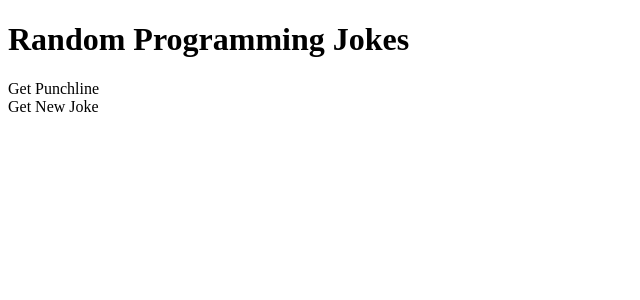
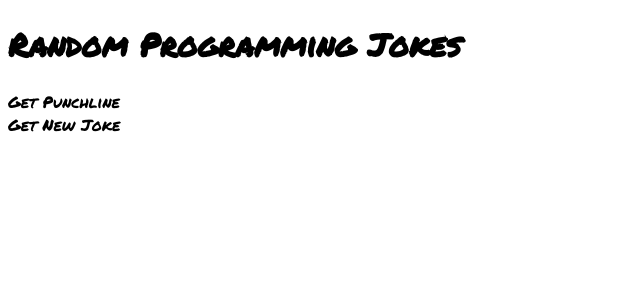
Before and after one commit to JLowe-N/JLowenPortfolioSite, a Django app: page /jokepage in a window 1280 px wide. Shown: the top 300 px of the page, without its empty margins (0-640 px from the left). Run offline with Django 3.2, Linux system fonts and the light colour scheme.

Commit message:
Add font stack

```diff
--- a/portfolioapp/static/portfolioapp/css/jokepage.css
+++ b/portfolioapp/static/portfolioapp/css/jokepage.css
@@ -0,0 +1,3 @@
+body {
+    font-family: 'Permanent Marker', 'Roboto', cursive;
+}
--- a/portfolioapp/templates/portfolioapp/jokepage.html
+++ b/portfolioapp/templates/portfolioapp/jokepage.html
@@ -5,6 +5,7 @@
     <meta charset="UTF-8">
     <meta name="viewport" content="width=device-width, initial-scale=1.0">
     <title>Programming Jokes</title>
+    <link href="https://fonts.googleapis.com/css2?family=Permanent+Marker&family=Roboto&display=swap" rel="stylesheet">
     {% load static %}
     <link href="{% static 'portfolioapp/css/jokepage.css' %}" rel="stylesheet">
 </head>
```
